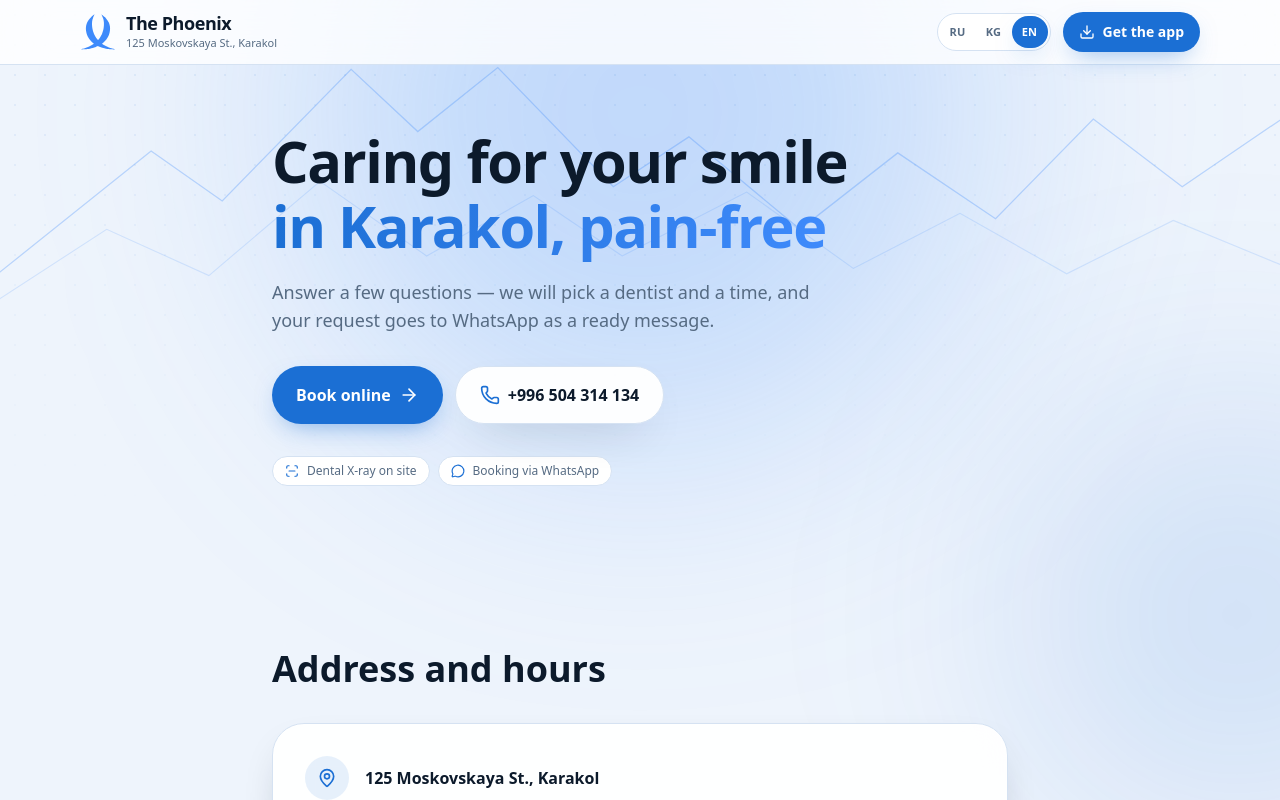
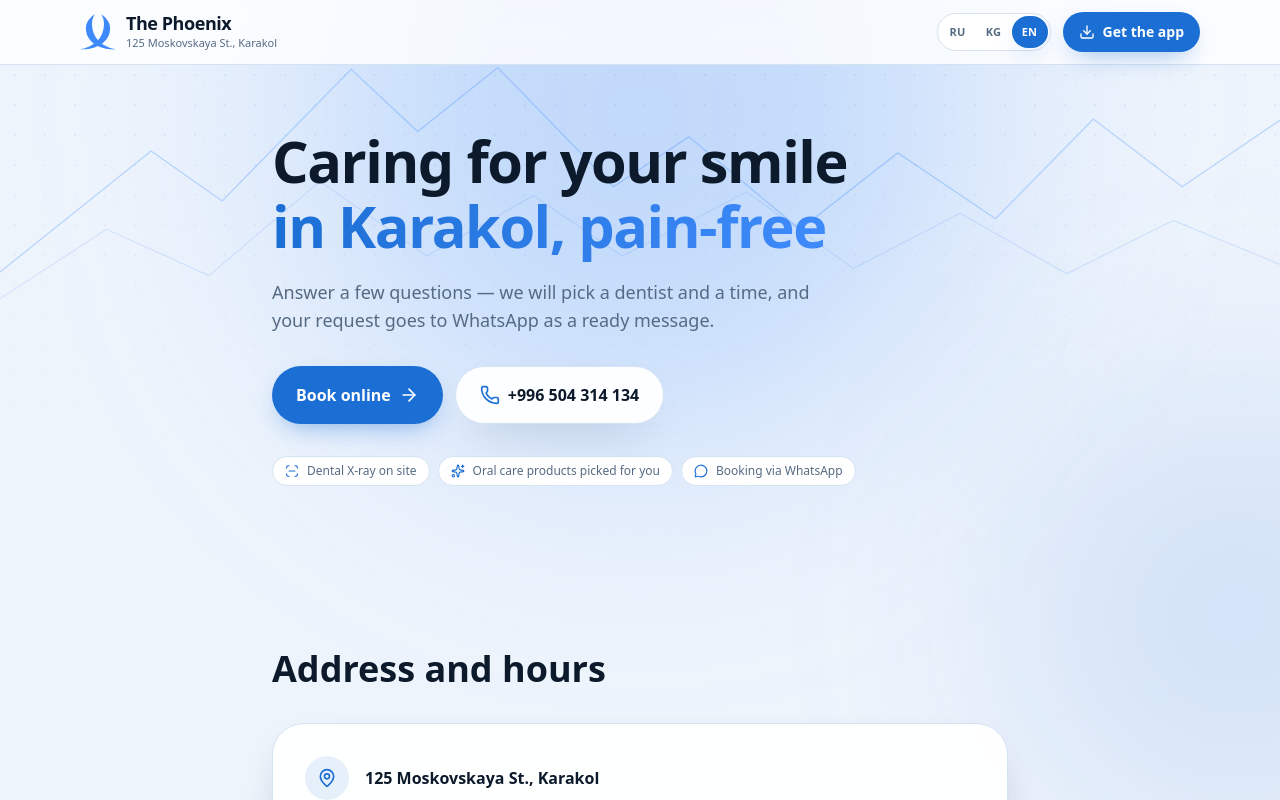
Before and after one commit to noxtornoxtor4-ux/phoenix-dental, a React (Vite) app: page / in a window 1280 px wide. Shown: the top 800 px of the page. Built offline with nearby package versions, Linux system fonts and the light colour scheme; no server answers.

Commit message:
feat(hero): add the hygiene products badge
The clinic helps pick toothbrushes and toothpastes, so the hero now says
so between the X-ray and the WhatsApp badges, in all three languages.

Co-Authored-By: Claude Opus 5.5 <noreply@anthropic.com>

```diff
--- a/src/components/hero/Hero.tsx
+++ b/src/components/hero/Hero.tsx
@@ -1,8 +1,8 @@
-import { ArrowRight, MessageCircle, Phone, ScanLine } from 'lucide-react'
+import { ArrowRight, MessageCircle, Phone, ScanLine, Sparkles } from 'lucide-react'
 import { clinic } from '../../config/clinic'
 import { useI18n } from '../../i18n/useI18n'
 
-const featureIcons = [ScanLine, MessageCircle]
+const featureIcons = [ScanLine, Sparkles, MessageCircle]
 
 export function Hero() {
   const { t } = useI18n()
--- a/src/i18n/translations.ts
+++ b/src/i18n/translations.ts
@@ -118,7 +118,7 @@ const ru: Dictionary = {
     subtitle:
       'Ответьте на несколько вопросов — подберём врача и удобное время, а заявка уйдёт в WhatsApp готовым сообщением.',
     book: 'Записаться онлайн',
-    features: ['Дентальный рентген на месте', 'Запись через WhatsApp'],
+    features: ['Дентальный рентген на месте', 'Подбор средств гигиены', 'Запись через WhatsApp'],
   },
   booking: {
     eyebrow: 'Онлайн-запись',
@@ -287,7 +287,7 @@ const ky: Dictionary = {
     subtitle:
       'Бир нече суроого жооп бериңиз — дарыгерди жана ыңгайлуу убакытты тандайбыз, өтүнмө WhatsAppка даяр билдирүү болуп жөнөйт.',
     book: 'Онлайн жазылуу',
-    features: ['Клиникада дентал рентген', 'WhatsApp аркылуу жазылуу'],
+    features: ['Клиникада дентал рентген', 'Гигиена каражаттарын тандоо', 'WhatsApp аркылуу жазылуу'],
   },
   booking: {
     eyebrow: 'Онлайн жазылуу',
@@ -456,7 +456,7 @@ const en: Dictionary = {
     subtitle:
       'Answer a few questions — we will pick a dentist and a time, and your request goes to WhatsApp as a ready message.',
     book: 'Book online',
-    features: ['Dental X-ray on site', 'Booking via WhatsApp'],
+    features: ['Dental X-ray on site', 'Oral care products picked for you', 'Booking via WhatsApp'],
   },
   booking: {
     eyebrow: 'Online booking',
```
